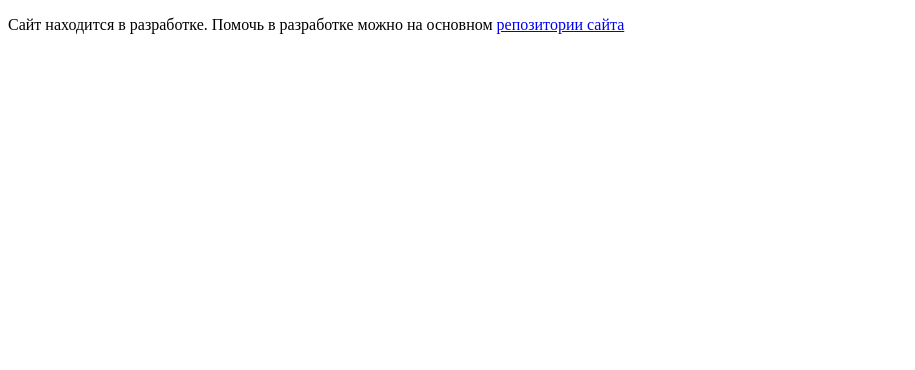
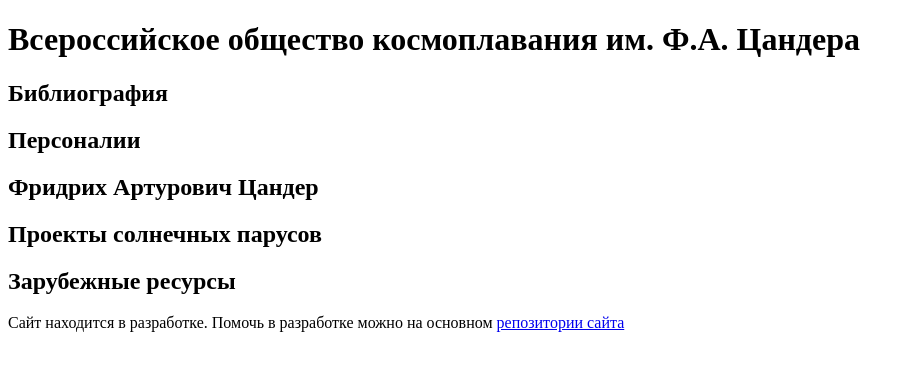
Before and after one commit to locutus3009/tsander, a plain HTML site: page index.html in a window 1280 px wide. Shown: the whole page, without its empty margins (0-915 px from the left). Drawn offline with Linux system fonts and the light colour scheme.

Commit message:
Добавлены основные разделы сайта

```diff
--- a/index.html
+++ b/index.html
@@ -4,6 +4,12 @@
     <title>Всероссийское общество космоплавания им. Ф.А. Цандера</title>
   </head>
   <body>
+    <h1>Всероссийское общество космоплавания им. Ф.А. Цандера</h1>
+    <h2>Библиография</h2>
+    <h2>Персоналии</h2>
+    <h2>Фридрих Артурович Цандер</h2>
+    <h2>Проекты солнечных парусов</h2>
+    <h2>Зарубежные ресурсы</h2>
     <p>Сайт находится в разработке. Помочь в разработке можно на основном <a href="https://github.com/locutus3009/tsander">репозитории сайта</a></p>
   </body>
 </html>
```
